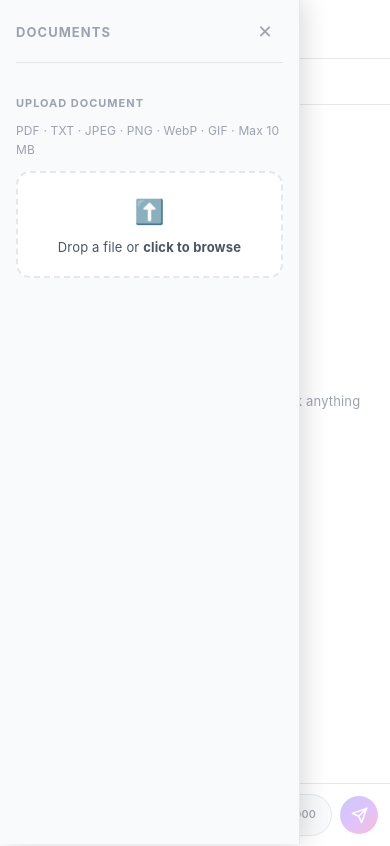
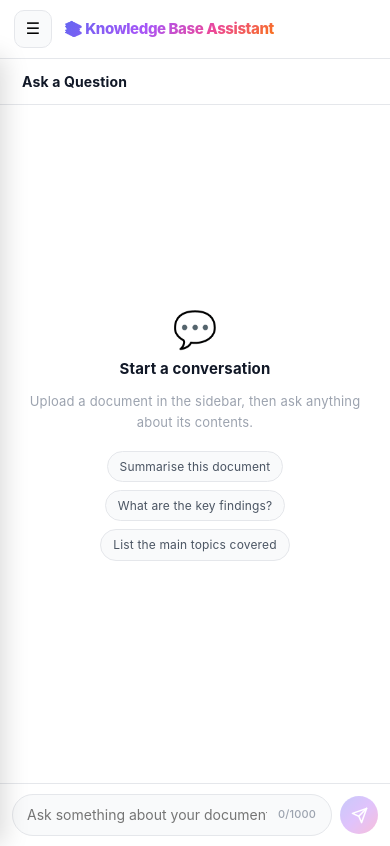
Before and after one commit to the-grandmaster0/knowledge-base, a React (Vite) app in the folder client/: page / in a window 390 px wide. Built offline with nearby package versions, Linux system fonts and the light colour scheme.

Commit message:
Sidebar Fix

```diff
--- a/client/src/App.css
+++ b/client/src/App.css
@@ -13,7 +13,7 @@
   border-bottom: 1px solid var(--border);
   position: sticky;
   top: 0;
-  z-index: 30;
+  z-index: 20;
   background: color-mix(in srgb, var(--bg) 88%, transparent);
   backdrop-filter: blur(12px);
   -webkit-backdrop-filter: blur(12px);
@@ -832,18 +832,18 @@
   /* Show backdrop on mobile */
   .sidebar-backdrop { display: block; }
 
-  /* Sidebar becomes a fixed overlay on mobile */
+  /* Sidebar becomes a fixed overlay on mobile — starts BELOW the header */
   .sidebar {
     position: fixed;
-    top: 0; left: 0;
+    top: 57px;           /* header height — sidebar never goes under it */
+    left: 0;
     width: min(300px, 85vw);
-    height: 100svh;
+    height: calc(100svh - 57px);
     z-index: 50;
     transform: translateX(-100%);
     transition: transform 0.28s cubic-bezier(0.4, 0, 0.2, 1);
     box-shadow: 4px 0 24px rgba(0,0,0,0.15);
     border-right: 1px solid var(--border);
-    /* Remove top padding — header handles its own spacing */
     padding: 0 16px 24px;
     overflow-y: auto;
   }
--- a/client/src/App.jsx
+++ b/client/src/App.jsx
@@ -112,10 +112,9 @@
       <main className="app-layout">
 
         {/* ── Single sidebar — always mounted, never duplicated ── */}
-        <motion.aside
+        <aside
           className="sidebar"
           aria-label="Documents sidebar"
-          animate={{ x: 0 }}
           data-open={sidebarOpen}
         >
           {/* Mobile drawer header */}
@@ -200,7 +199,7 @@
                 </motion.section>
               )}
             </AnimatePresence>
-          </motion.aside>
+          </aside>
 
         {/* Backdrop — outside sidebar, covers chat when drawer is open */}
         <AnimatePresence>
```
